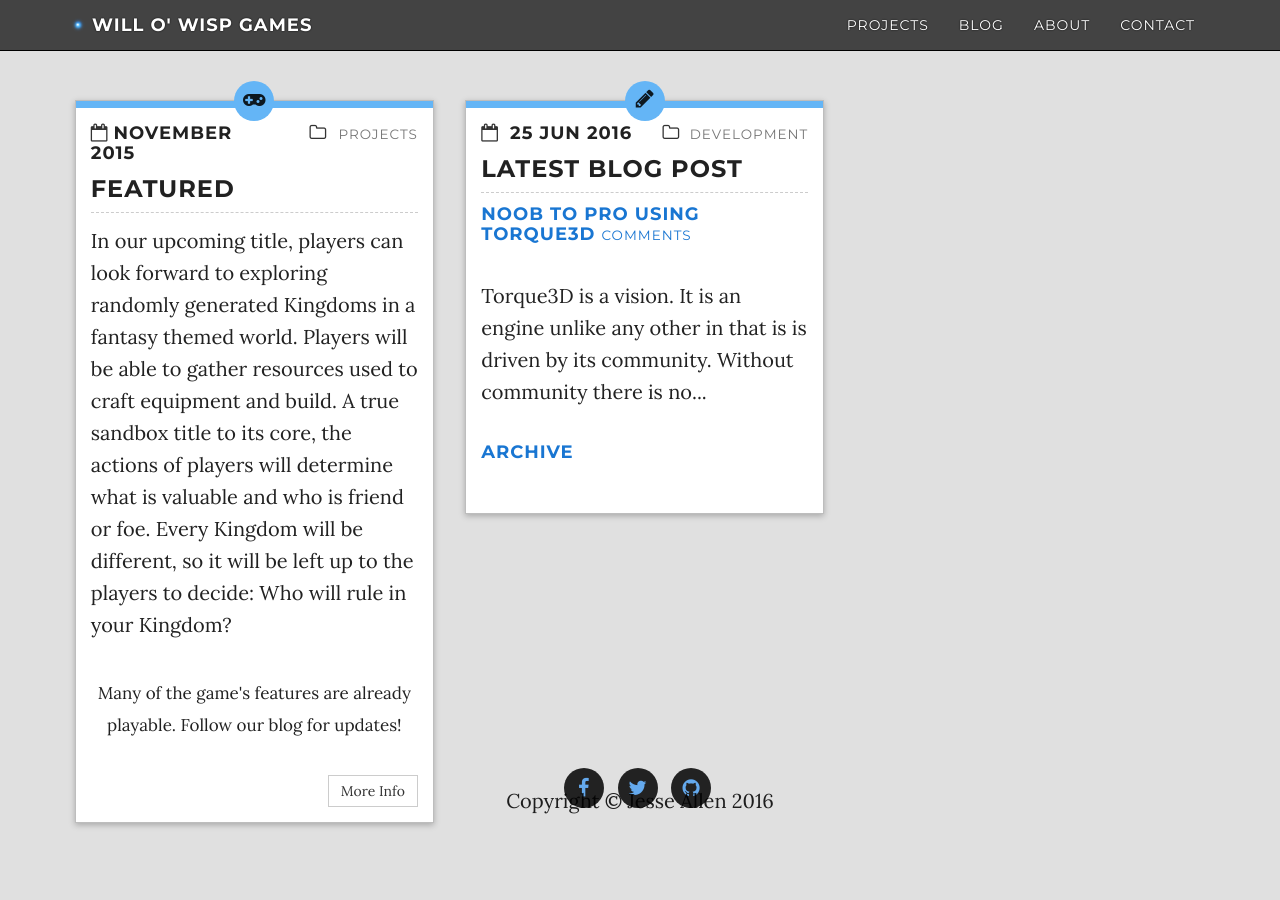
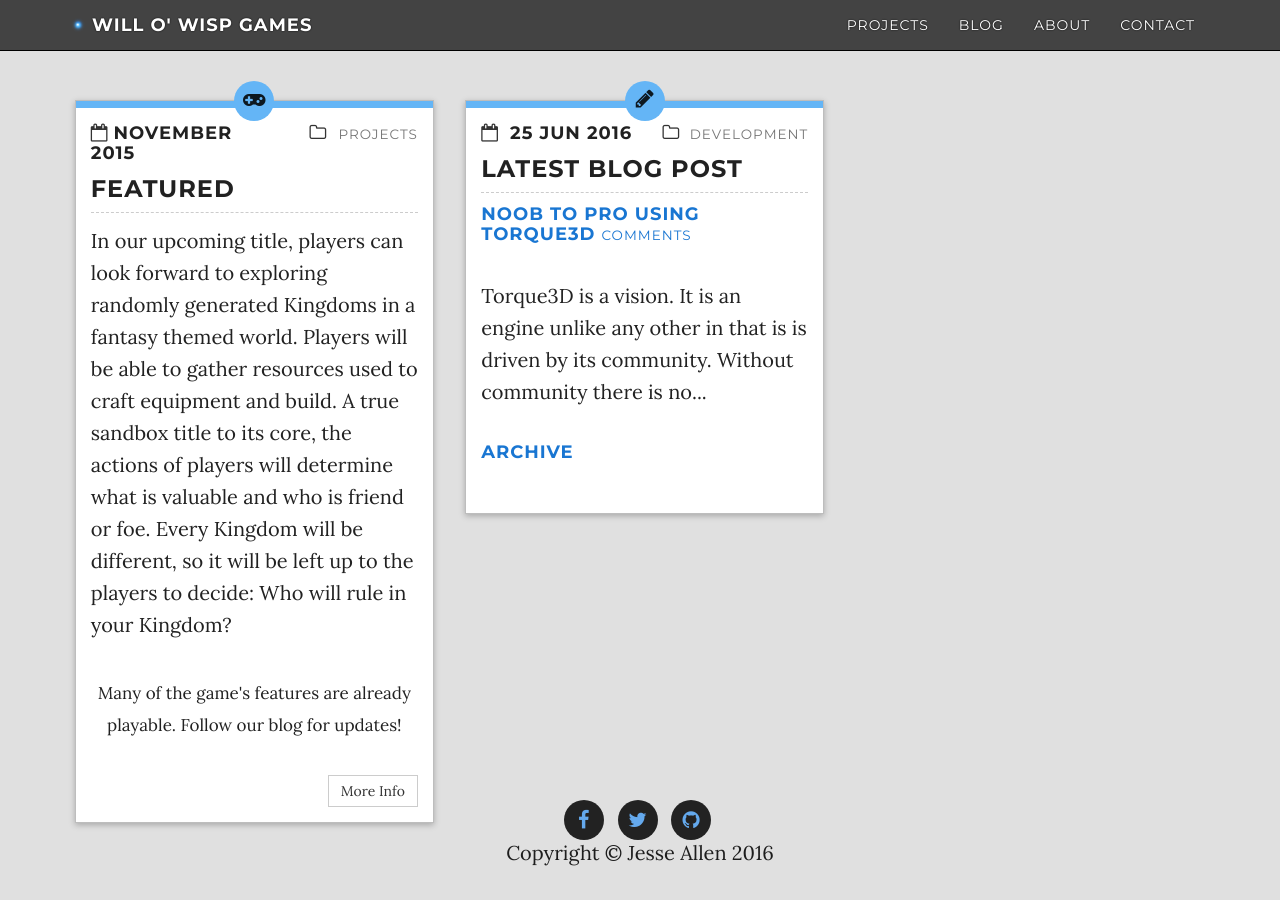
Before and after one commit to WilloWispGames/WilloWispGames.github.io, a Jekyll site: the page built from index.html, in a window 1280 px wide. Built offline with Jekyll 4.4.1, drawn with Linux system fonts in a browser that asks for light colours; nearby versions of some CDN libraries; comment, search, counter and statistics services are not loaded.

Commit message:
Update footer.html

```diff
--- a/_includes/footer.html
+++ b/_includes/footer.html
@@ -5,11 +5,11 @@
 
     {% include social-buttons.html %}
 
-    <p><br></p>
-
     <!--div class="container text-center"-->
 
     <div id="footer">
+        <p><br></p>
+
         <p>
             Copyright &copy; {{ site.author }} {{ site.time | date: "%Y" }}
         </p>
```
